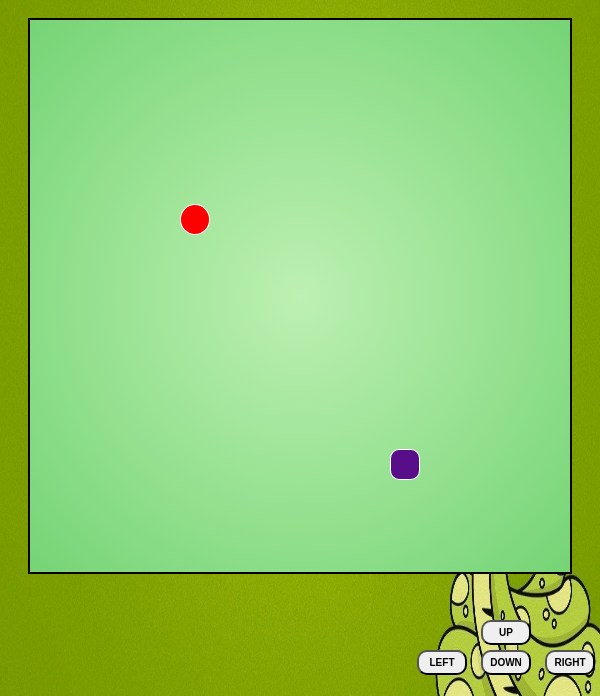
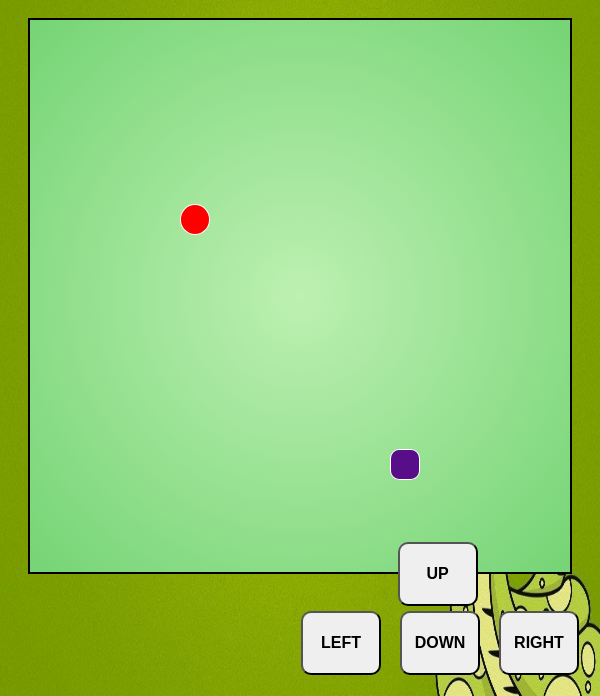
Before and after one commit to bitwisegaurav/snakegame, a plain HTML site: page index.html in a window 600 px wide. Shown: the part 104-800 px from the top of the page. Drawn offline with Linux system fonts and the light colour scheme; a web font is replaced by a local one.

Commit message:
Second Commit

```diff
--- a/snake.css
+++ b/snake.css
@@ -94,11 +94,15 @@ button:hover{
     }
     .btns{
         visibility: visible;
-        bottom: 8vh;
+        bottom: 3vh;
+        position: absolute;
+        /* bottom: 0; */
+        /* right: 45vw; */
     }
     button{
-        width: 10vh;
-        font-size: 2vh;
+        width: 25vw;
+        height: 8vh;
+        font-size: 1rem;
         padding: 1vh;
         margin: 5px;
         font-weight: 600;
@@ -118,13 +122,14 @@ button:hover{
     .btns{
         visibility: visible;
         bottom: 2vh;
-        right: 0vw;
+        right: 1rem;
     }
     button{
-        width: 50px;
-        font-size: 10px;
+        width: 5rem;
+        font-size: 1rem;
         padding: 5px;
         margin: 5px;
+        margin-left: 10px;
         font-weight: 600;
     }
 }
```
